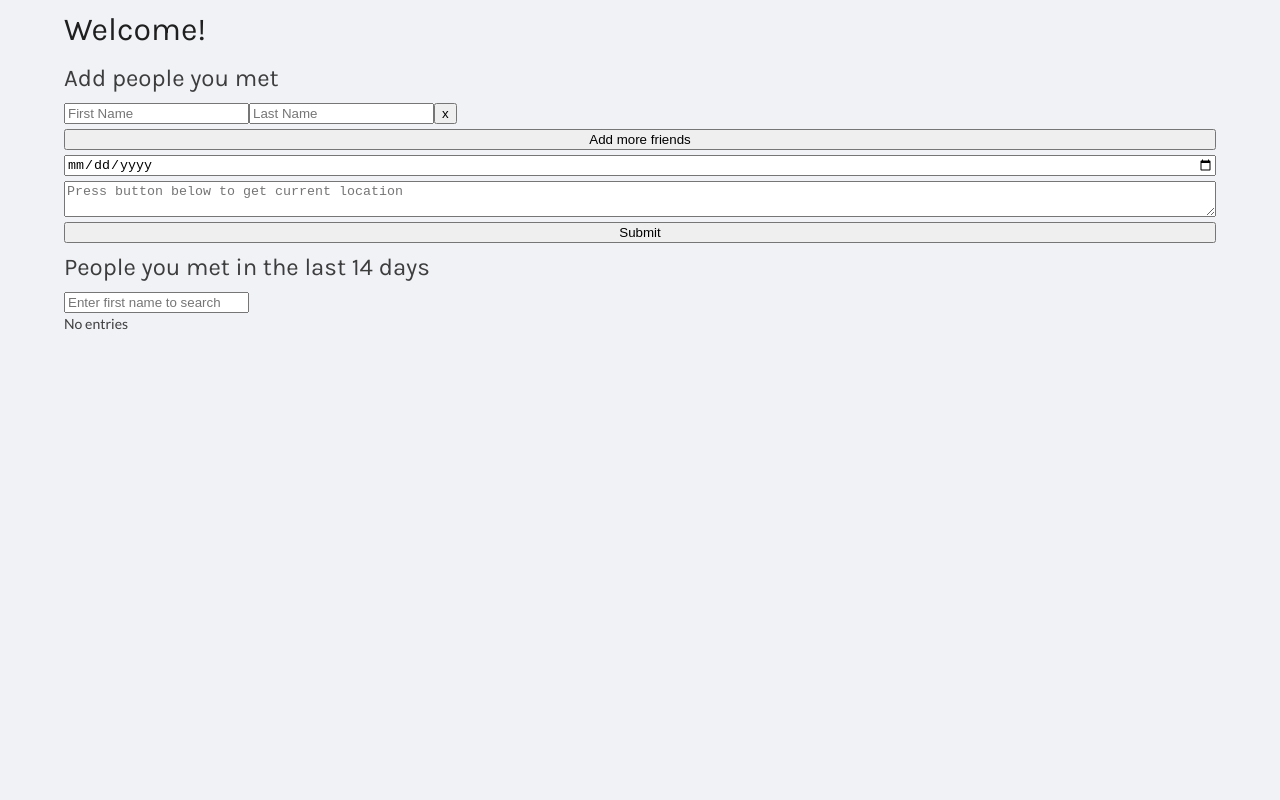
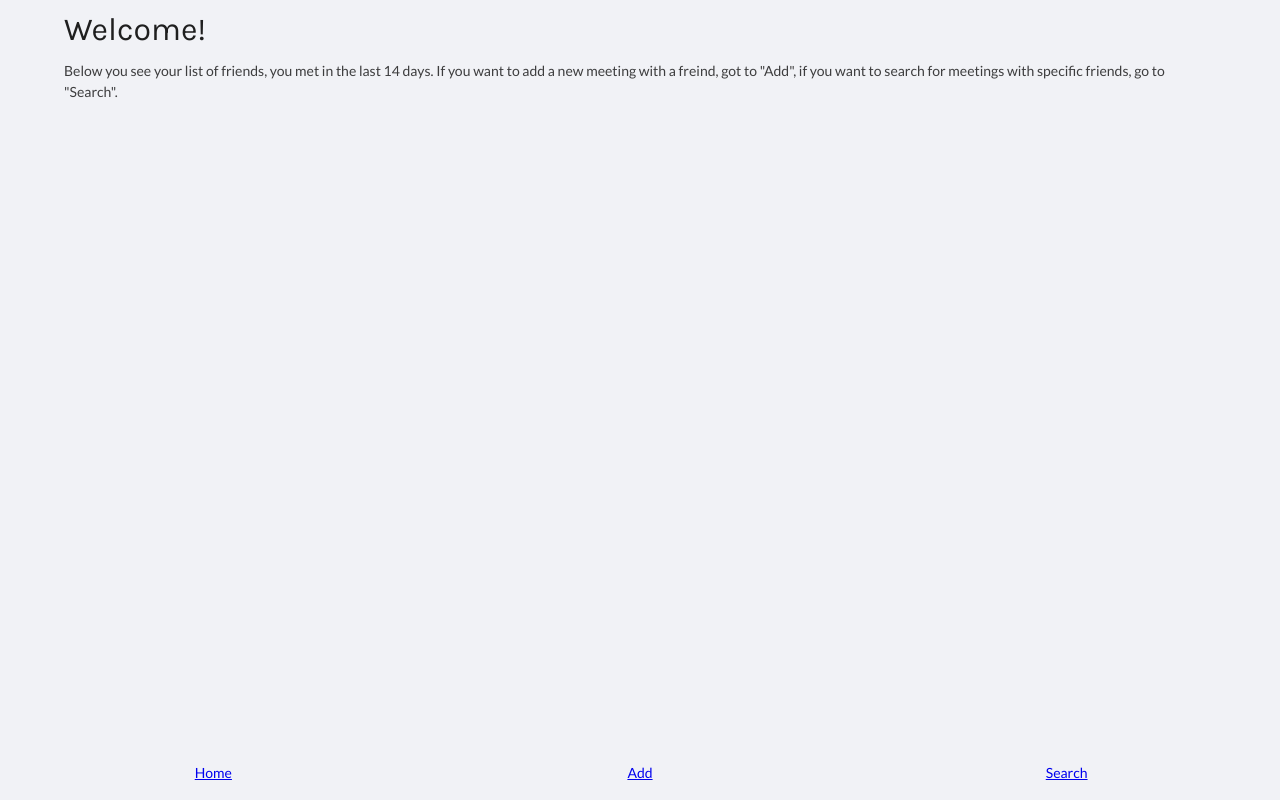
Before and after one commit to mar-zim/spread-love, a React (Create React App) app: page / in a window 1280 px wide. Built offline with nearby package versions, Linux system fonts and the light colour scheme.

Commit message:
Add Routing

```diff
--- a/package.json
+++ b/package.json
@@ -10,6 +10,7 @@
     "react": "^16.13.1",
     "react-dom": "^16.13.1",
     "react-hook-form": "^6.7.0",
+    "react-router-dom": "^5.2.0",
     "react-scripts": "3.4.3",
     "styled-components": "^5.1.1",
     "uuid": "^8.3.0"
--- a/src/App.js
+++ b/src/App.js
@@ -1,16 +1,57 @@
-import React from 'react'
-import Home from './pages/Home'
+import React, { useEffect, useState } from 'react'
+import { Route, Switch } from 'react-router-dom'
 import styled from 'styled-components'
+import AddEntryPage from './pages/AddEntryPage'
+import HomePage from './pages/HomePage'
+import SearchEntriesPage from './pages/SearchEntriesPage'
+import { saveToLocal, loadFromLocal } from './services/LocalStorage'
+import Navigation from './components/Navigation'
 
 export default function App() {
+  const [encounters, setEncounters] = useState(
+    loadFromLocal('encounterList') || []
+  )
+
+  useEffect(() => {
+    saveToLocal('encounterList', encounters)
+  }, [encounters])
+
   return (
-    <StyledMain>
-      <Home />
-    </StyledMain>
+    <AppGrid>
+      <StyledMain>
+        <Switch>
+          <Route exact path="/" component={() => <HomePage />} />
+          <Route
+            path="/addentry"
+            component={() => (
+              <AddEntryPage
+                encounters={encounters}
+                setEncounters={setEncounters}
+              />
+            )}
+          />
+          <Route
+            path="/search"
+            component={() => <SearchEntriesPage encounters={encounters} />}
+          />
+        </Switch>
+      </StyledMain>
+      <Navigation />
+    </AppGrid>
   )
 }
 
 const StyledMain = styled.main`
   padding: 0 5%;
   overflow-y: scroll;
+  &::after {
+    content: '';
+    display: block;
+    height: 20px;
+  }
 `
+const AppGrid = styled.div`
+  display: grid;
+  grid-template-rows: auto 56px;
+  height: 100vh;
+`
--- a/src/components/EncounterList.js
+++ b/src/components/EncounterList.js
@@ -1,70 +1,11 @@
-import React, { useState, useEffect } from 'react'
+import React from 'react'
 import ListItem from './ListItem'
-import Search from './Search'
 
-export default function EncounterList({ encounters }) {
-  const allEncountersSorted = encounters
-    .slice()
-    .sort((a, b) => new Date(b.date) - new Date(a.date))
-
-  const currentDate = new Date()
-  const currentDateTime = currentDate.getTime()
-  const last14DaysDate = new Date(
-    currentDate.setDate(currentDate.getDate() - 14)
-  )
-  const last14DaysDateTime = last14DaysDate.getTime()
-
-  const last14DaysEncountersSorted = encounters
-    .filter((encounter) => {
-      const elementDateTime = new Date(encounter.date).getTime()
-      if (
-        elementDateTime <= currentDateTime &&
-        elementDateTime > last14DaysDateTime
-      ) {
-        return true
-      }
-      return false
-    })
-    .sort((a, b) => {
-      return new Date(b.date) - new Date(a.date)
-    })
-
-  const [searchTerm, setSearchTerm] = useState('')
-  const [autocompleteOptions, setAutocompleteOptions] = useState([])
-  const [display, setDisplay] = useState(false)
-
-  useEffect(() => {
-    let friendFirstNameArray = []
-    encounters.forEach((encounter) =>
-      encounter.friends.forEach(
-        (friend) =>
-          (friendFirstNameArray = [...friendFirstNameArray, friend.firstName])
-      )
-    )
-    const uniqueFirstNames = [...new Set(friendFirstNameArray)]
-    setAutocompleteOptions(uniqueFirstNames)
-  }, [])
-
-  const results = searchTerm
-    ? last14DaysEncountersSorted.filter((encounter) =>
-        encounter.friends.find((friend) =>
-          friend.firstName.toLowerCase().includes(searchTerm.toLowerCase())
-        )
-      )
-    : last14DaysEncountersSorted
-
+export default function EncounterList({ shownEntries }) {
   return (
     <>
-      <h3>People you met in the last 14 days</h3>
-      <Search
-        setSearchTerm={setSearchTerm}
-        searchTerm={searchTerm}
-        setDisplay={setDisplay}
-        display={display}
-        options={autocompleteOptions}
-      />
-      {results.length > 0 ? (
-        results.map((encounter) => (
+      {shownEntries.length > 0 ? (
+        shownEntries.map((encounter) => (
           <ListItem encounter={encounter} key={encounter.entryId} />
         ))
       ) : (
--- /dev/null
+++ b/src/components/Navigation.js
@@ -0,0 +1,24 @@
+import React from 'react'
+import { NavLink } from 'react-router-dom'
+import styled from 'styled-components'
+
+export default function Navigation() {
+  return (
+    <StyledNavigation>
+      <NavLink exact to="/">
+        Home
+      </NavLink>
+      <NavLink to="/addentry">Add</NavLink>
+      <NavLink to="/search">Search</NavLink>
+    </StyledNavigation>
+  )
+}
+
+const StyledNavigation = styled.div`
+  display: grid;
+  grid-template-columns: 1fr 1fr 1fr;
+  align-items: center;
+  justify-items: center;
+  width: 100%;
+  height: 56px;
+`
--- a/src/index.js
+++ b/src/index.js
@@ -1,5 +1,6 @@
 import React from 'react'
 import ReactDOM from 'react-dom'
+import { BrowserRouter as Router } from 'react-router-dom'
 import App from './App'
 import GlobalStyles from './GlobalStyles'
 import * as serviceWorker from './serviceWorker'
@@ -7,7 +8,9 @@ import * as serviceWorker from './serviceWorker'
 ReactDOM.render(
   <React.StrictMode>
     <GlobalStyles />
-    <App />
+    <Router>
+      <App />
+    </Router>
   </React.StrictMode>,
   document.getElementById('root')
 )
--- /dev/null
+++ b/src/pages/AddEntryPage.js
@@ -0,0 +1,11 @@
+import React from 'react'
+import AddPeopleForm from '../components/AddPeopleForm'
+
+export default function AddEntryPage({ encounters, setEncounters }) {
+  return (
+    <>
+      <h2>Add new entries</h2>
+      <AddPeopleForm encounters={encounters} setEncounters={setEncounters} />
+    </>
+  )
+}
--- a/src/pages/Home.js
+++ /dev/null
@@ -1,22 +0,0 @@
-import React, { useState, useEffect } from 'react'
-import AddPeopleForm from '../components/AddPeopleForm'
-import EncounterList from '../components/EncounterList'
-import { saveToLocal, loadFromLocal } from '../services/LocalStorage'
-
-export default function Home() {
-  const [encounters, setEncounters] = useState(
-    loadFromLocal('encounterList') || []
-  )
-
-  useEffect(() => {
-    saveToLocal('encounterList', encounters)
-  }, [encounters])
-
-  return (
-    <>
-      <h2>Welcome!</h2>
-      <AddPeopleForm encounters={encounters} setEncounters={setEncounters} />
-      <EncounterList encounters={encounters} />
-    </>
-  )
-}
--- /dev/null
+++ b/src/pages/HomePage.js
@@ -0,0 +1,14 @@
+import React from 'react'
+
+export default function HomePage() {
+  return (
+    <>
+      <h2>Welcome!</h2>
+      <div>
+        Below you see your list of friends, you met in the last 14 days. If you
+        want to add a new meeting with a freind, got to "Add", if you want to
+        search for meetings with specific friends, go to "Search".
+      </div>
+    </>
+  )
+}
--- /dev/null
+++ b/src/pages/SearchEntriesPage.js
@@ -0,0 +1,70 @@
+import React, { useState, useEffect } from 'react'
+import EncounterList from '../components/EncounterList'
+import Search from '../components/Search'
+
+export default function SearchEntriesPage({ encounters }) {
+  const allEncountersSorted = encounters
+    .slice()
+    .sort((a, b) => new Date(b.date) - new Date(a.date))
+
+  const currentDate = new Date()
+  const currentDateTime = currentDate.getTime()
+  const last14DaysDate = new Date(
+    currentDate.setDate(currentDate.getDate() - 14)
+  )
+  const last14DaysDateTime = last14DaysDate.getTime()
+
+  const last14DaysEncountersSorted = encounters
+    .filter((encounter) => {
+      const elementDateTime = new Date(encounter.date).getTime()
+      if (
+        elementDateTime <= currentDateTime &&
+        elementDateTime > last14DaysDateTime
+      ) {
+        return true
+      }
+      return false
+    })
+    .sort((a, b) => {
+      return new Date(b.date) - new Date(a.date)
+    })
+
+  const [searchTerm, setSearchTerm] = useState('')
+  const [autocompleteOptions, setAutocompleteOptions] = useState([])
+  const [display, setDisplay] = useState(false)
+
+  useEffect(() => {
+    let friendFirstNameArray = []
+    encounters.forEach((encounter) =>
+      encounter.friends.forEach(
+        (friend) =>
+          (friendFirstNameArray = [...friendFirstNameArray, friend.firstName])
+      )
+    )
+    const uniqueFirstNames = [...new Set(friendFirstNameArray)]
+    setAutocompleteOptions(uniqueFirstNames)
+  }, [])
+
+  const results = searchTerm
+    ? last14DaysEncountersSorted.filter((encounter) =>
+        encounter.friends.find((friend) =>
+          friend.firstName.toLowerCase().includes(searchTerm.toLowerCase())
+        )
+      )
+    : last14DaysEncountersSorted
+
+  return (
+    <>
+      <h2>Search for entries by first name</h2>
+      <h3>People you met in the last 14 days</h3>
+      <Search
+        setSearchTerm={setSearchTerm}
+        searchTerm={searchTerm}
+        setDisplay={setDisplay}
+        display={display}
+        options={autocompleteOptions}
+      />
+      <EncounterList shownEntries={results} />
+    </>
+  )
+}
```
Also changed, not shown: 1 other file (tests, documents, lock files or other folders).
